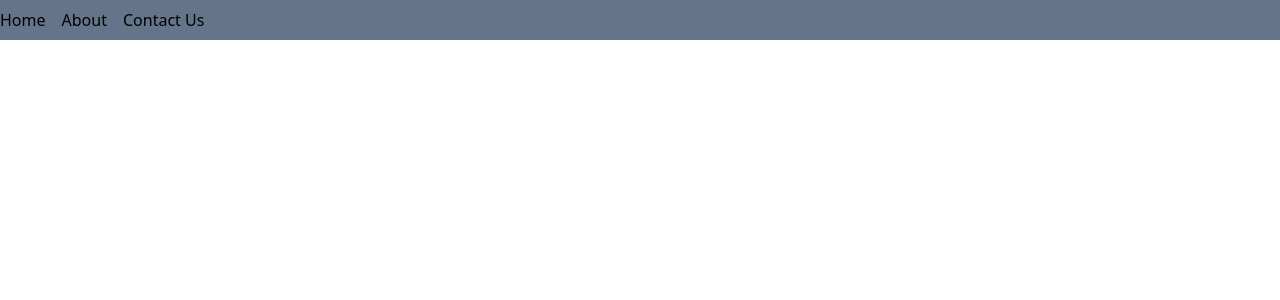
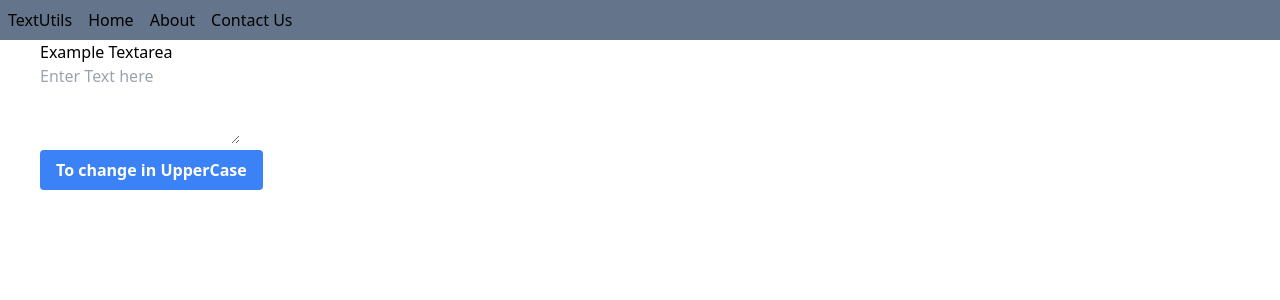
Before and after one commit to ArjunPradhann/text_editor, a React (Create React App) app: page / in a window 1280 px wide. Shown: the top 300 px of the page. Built offline with nearby package versions, Linux system fonts and the light colour scheme.

Commit message:
added front of the text area

```diff
--- a/src/App.js
+++ b/src/App.js
@@ -1,7 +1,18 @@
 import Navbar from "./components/Navbar";
+import TextForm from "./components/TextForm";
 
 function App() {
-  return <Navbar first="Home" second="About" third="Contact Us" />;
+  return (
+    <>
+      <Navbar
+        aboutTopic="TextUtils"
+        first="Home"
+        second="About"
+        third="Contact Us"
+      />
+      <TextForm />
+    </>
+  );
 }
 
 export default App;
--- a/src/components/Navbar.js
+++ b/src/components/Navbar.js
@@ -3,7 +3,8 @@ import React from "react";
 export default function Navbar(props) {
   return (
     <div>
-      <nav className=" flex flex-row gap-4 bg-slate-500 pt-2 pb-2">
+      <nav className=" flex flex-row gap-4 bg-slate-500 pt-2 pb-2 pl-2">
+        <p>{props.aboutTopic}</p>
         <p>{props.first}</p>
         <p>{props.second}</p>
         <p>{props.third}</p>
--- /dev/null
+++ b/src/components/TextForm.js
@@ -0,0 +1,18 @@
+import React from "react";
+
+export default function TextForm() {
+  return (
+    <div>
+      <div className="mb-3 ml-10">
+        <label className="flex flex-col">Example Textarea</label>
+        <textarea
+          placeholder="Enter Text here"
+          className="h-20 border-solid"
+        ></textarea>
+        <button className="bg-blue-500 hover:bg-blue-700 text-white font-bold py-2 px-4 rounded flex flex-row">
+          To change in UpperCase
+        </button>
+      </div>
+    </div>
+  );
+}
```
